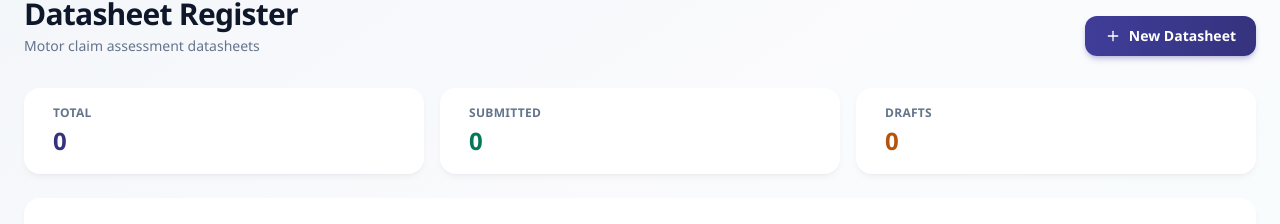
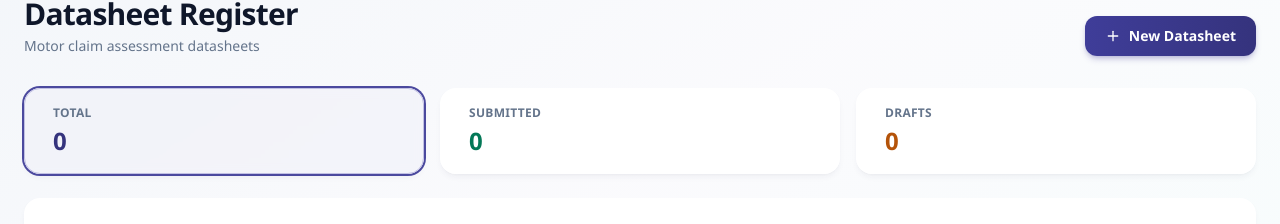
Before and after one commit to jcbonyi/gibeontechDatasheet, a Next.js app: page /datasheets in a window 1280 px wide. Shown: the part 245-469 px from the top of the page. Built offline with nearby package versions, Linux system fonts and the light colour scheme; no server answers; the database is empty.

Commit message:
Further updates

```diff
--- a/src/components/DatasheetForm.tsx
+++ b/src/components/DatasheetForm.tsx
@@ -167,10 +167,10 @@ export function DatasheetForm({
         description="Form type, date, and primary claim information"
       >
         <div className="mb-6 grid gap-4 sm:grid-cols-2">
-          <FormField label="Date" required error={errors.header?.date?.message}>
+          <FormField label="Date" error={errors.header?.date?.message}>
             <input type="date" {...register('header.date')} readOnly={readOnly} className="form-input" />
           </FormField>
-          <FormField label="Time" required error={errors.header?.time?.message}>
+          <FormField label="Time" error={errors.header?.time?.message}>
             <input type="time" {...register('header.time')} readOnly={readOnly} className="form-input" />
           </FormField>
         </div>
@@ -205,11 +205,11 @@ export function DatasheetForm({
           {(
             [
               ['clientInsurer', 'Client/Insurer', true],
-              ['ownerInsured', 'Owner/Insured', true],
+              ['ownerInsured', 'Owner/Insured', false],
               ['instructedBy', 'Instructed By', false],
               ['policyNo', 'Policy No.', false],
-              ['claimNo', 'Claim No.', true],
-              ['dateOfAccident', 'Date of Accident', true],
+              ['claimNo', 'Claim No.', false],
+              ['dateOfAccident', 'Date of Accident', false],
             ] as [keyof DatasheetFormData['basicInfo'], string, boolean][]
           ).map(([fieldKey, label, required]) => (
             <FormField
@@ -241,12 +241,12 @@ export function DatasheetForm({
           {(
             [
               ['regNo', 'Reg. No.', true],
-              ['make', 'Make', true],
-              ['modelNo', 'Model No.', true],
-              ['year', 'Year', true],
+              ['make', 'Make', false],
+              ['modelNo', 'Model No.', false],
+              ['year', 'Year', false],
               ['firstRegistered', "First Re'gd", false],
-              ['chassisNo', 'Chassis No.', true],
-              ['engineNo', 'Engine No.', true],
+              ['chassisNo', 'Chassis No.', false],
+              ['engineNo', 'Engine No.', false],
               ['sumInsured', 'Sum Insured', false],
               ['excess', 'Excess', false],
             ] as [keyof DatasheetFormData['basicInfo'], string, boolean][]
--- a/src/components/DatasheetRegister.tsx
+++ b/src/components/DatasheetRegister.tsx
@@ -1,6 +1,6 @@
 'use client';
 
-import { useEffect, useState } from 'react';
+import { useCallback, useEffect, useMemo, useState } from 'react';
 import Link from 'next/link';
 import { FileText, Plus, Search } from 'lucide-react';
 
@@ -14,31 +14,70 @@ interface DatasheetRow {
   updated_at: string;
 }
 
+type StatusFilter = '' | 'draft' | 'submitted';
+
 export function DatasheetRegister() {
   const [datasheets, setDatasheets] = useState<DatasheetRow[]>([]);
   const [loading, setLoading] = useState(true);
   const [claimNo, setClaimNo] = useState('');
   const [regNo, setRegNo] = useState('');
-  const [status, setStatus] = useState('');
+  const [status, setStatus] = useState<StatusFilter>('');
 
-  const load = async () => {
+  const load = useCallback(async () => {
     setLoading(true);
     const params = new URLSearchParams();
     if (claimNo) params.set('claimNo', claimNo);
     if (regNo) params.set('regNo', regNo);
-    if (status) params.set('status', status);
     const res = await fetch(`/api/datasheets?${params}`);
     const data = await res.json();
     setDatasheets(data.datasheets || []);
     setLoading(false);
-  };
+  }, [claimNo, regNo]);
 
   useEffect(() => {
     load();
-  }, []);
+  }, [load]);
 
-  const submitted = datasheets.filter((d) => d.status === 'submitted').length;
-  const drafts = datasheets.filter((d) => d.status === 'draft').length;
+  const stats = useMemo(() => {
+    const submitted = datasheets.filter((d) => d.status === 'submitted').length;
+    const drafts = datasheets.filter((d) => d.status === 'draft').length;
+    return { total: datasheets.length, submitted, drafts };
+  }, [datasheets]);
+
+  const visibleDatasheets = useMemo(() => {
+    if (!status) return datasheets;
+    return datasheets.filter((d) => d.status === status);
+  }, [datasheets, status]);
+
+  const statCards: {
+    key: StatusFilter;
+    label: string;
+    value: number;
+    valueClass: string;
+    activeClass: string;
+  }[] = [
+    {
+      key: '',
+      label: 'Total',
+      value: stats.total,
+      valueClass: 'text-brand-700',
+      activeClass: 'ring-2 ring-brand-500 border-brand-200 bg-brand-50/60',
+    },
+    {
+      key: 'submitted',
+      label: 'Submitted',
+      value: stats.submitted,
+      valueClass: 'text-emerald-700',
+      activeClass: 'ring-2 ring-emerald-500 border-emerald-200 bg-emerald-50/60',
+    },
+    {
+      key: 'draft',
+      label: 'Drafts',
+      value: stats.drafts,
+      valueClass: 'text-amber-700',
+      activeClass: 'ring-2 ring-amber-500 border-amber-200 bg-amber-50/60',
+    },
+  ];
 
   return (
     <div>
@@ -54,18 +93,28 @@ export function DatasheetRegister() {
       </div>
 
       <div className="mb-6 grid gap-4 sm:grid-cols-3">
-        <div className="section-card py-4">
-          <p className="text-xs font-semibold uppercase tracking-wide text-slate-500">Total</p>
-          <p className="mt-1 text-2xl font-bold text-brand-700">{datasheets.length}</p>
-        </div>
-        <div className="section-card py-4">
-          <p className="text-xs font-semibold uppercase tracking-wide text-slate-500">Submitted</p>
-          <p className="mt-1 text-2xl font-bold text-emerald-700">{submitted}</p>
-        </div>
-        <div className="section-card py-4">
-          <p className="text-xs font-semibold uppercase tracking-wide text-slate-500">Drafts</p>
-          <p className="mt-1 text-2xl font-bold text-amber-700">{drafts}</p>
-        </div>
+        {statCards.map((card) => {
+          const isActive = status === card.key;
+          return (
+            <button
+              key={card.label}
+              type="button"
+              onClick={() => setStatus(card.key)}
+              className={`section-card w-full py-4 text-left transition hover:shadow-md ${
+                isActive ? card.activeClass : 'hover:border-slate-300'
+              }`}
+              aria-pressed={isActive}
+            >
+              <p className="text-xs font-semibold uppercase tracking-wide text-slate-500">
+                {card.label}
+              </p>
+              <p className={`mt-1 text-2xl font-bold ${card.valueClass}`}>{card.value}</p>
+              {isActive && card.key !== '' && (
+                <p className="mt-1 text-xs font-medium text-slate-500">Filtered view</p>
+              )}
+            </button>
+          );
+        })}
       </div>
 
       <div className="section-card mb-6">
@@ -82,7 +131,11 @@ export function DatasheetRegister() {
             placeholder="Reg. No."
             className="form-input"
           />
-          <select value={status} onChange={(e) => setStatus(e.target.value)} className="form-input">
+          <select
+            value={status}
+            onChange={(e) => setStatus(e.target.value as StatusFilter)}
+            className="form-input"
+          >
             <option value="">All statuses</option>
             <option value="draft">Draft</option>
             <option value="submitted">Submitted</option>
@@ -97,12 +150,26 @@ export function DatasheetRegister() {
       <div className="section-card overflow-x-auto">
         {loading ? (
           <p className="text-sm text-slate-500">Loading datasheets…</p>
-        ) : datasheets.length === 0 ? (
+        ) : visibleDatasheets.length === 0 ? (
           <div className="py-8 text-center">
-            <p className="text-sm text-slate-500">No datasheets found.</p>
-            <Link href="/datasheets/new" className="btn-primary mt-4 inline-flex">
-              Create your first datasheet
-            </Link>
+            <p className="text-sm text-slate-500">
+              {datasheets.length === 0
+                ? 'No datasheets found.'
+                : 'No datasheets match the selected filter.'}
+            </p>
+            {datasheets.length === 0 ? (
+              <Link href="/datasheets/new" className="btn-primary mt-4 inline-flex">
+                Create your first datasheet
+              </Link>
+            ) : (
+              <button
+                type="button"
+                onClick={() => setStatus('')}
+                className="btn-secondary mt-4 inline-flex"
+              >
+                Show all
+              </button>
+            )}
           </div>
         ) : (
           <table className="data-table">
@@ -117,7 +184,7 @@ export function DatasheetRegister() {
               </tr>
             </thead>
             <tbody>
-              {datasheets.map((row) => (
+              {visibleDatasheets.map((row) => (
                 <tr key={row.id}>
                   <td className="font-semibold text-brand-800">{row.serial_no}</td>
                   <td>{row.claim_no || '—'}</td>
--- a/src/schemas/datasheetSchema.ts
+++ b/src/schemas/datasheetSchema.ts
@@ -26,24 +26,24 @@ const conditionSchema = z.object(
 export const datasheetFormSchema = z.object({
   header: z.object({
     formTypes: z.array(formTypeSchema).min(1, 'Select at least one form type'),
-    date: z.string().min(1, 'Date is required'),
-    time: z.string().min(1, 'Time is required'),
+    date: z.string(),
+    time: z.string(),
   }),
   basicInfo: z.object({
     documentsProvided: z.string(),
     clientInsurer: z.string().min(1, 'Client/Insurer is required'),
-    ownerInsured: z.string().min(1, 'Owner/Insured is required'),
+    ownerInsured: z.string(),
     instructedBy: z.string(),
     policyNo: z.string(),
-    claimNo: z.string().min(1, 'Claim number is required'),
-    dateOfAccident: z.string().min(1, 'Date of accident is required'),
+    claimNo: z.string(),
+    dateOfAccident: z.string(),
     regNo: z.string().min(1, 'Registration number is required'),
-    make: z.string().min(1, 'Make is required'),
-    modelNo: z.string().min(1, 'Model is required'),
-    year: z.string().min(4, 'Year is required'),
+    make: z.string(),
+    modelNo: z.string(),
+    year: z.string(),
     firstRegistered: z.string(),
-    chassisNo: z.string().min(1, 'Chassis number is required'),
-    engineNo: z.string().min(1, 'Engine number is required'),
+    chassisNo: z.string(),
+    engineNo: z.string(),
     sumInsured: z.string(),
     excess: z.string(),
   }),
```
